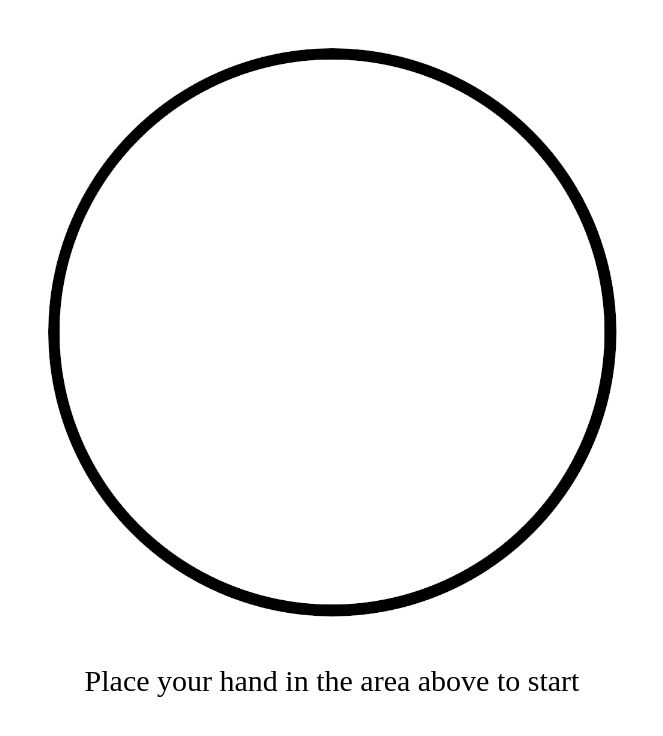
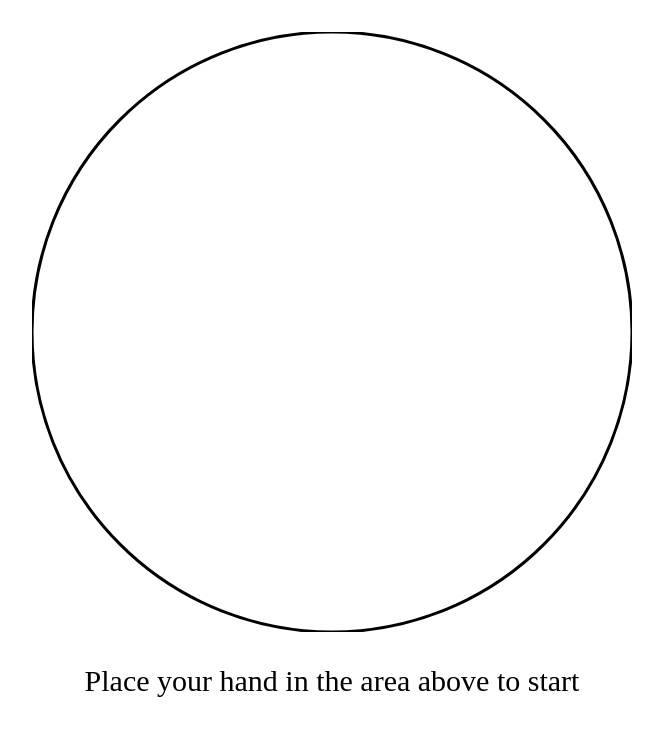
Before and after one commit to ggcosta/fortune-teller, a Next.js app: page / in a window 1280 px wide. Shown: the top 736 px of the page, without its empty margins (308-971 px from the left). Built offline with nearby package versions, Linux system fonts and the light colour scheme.

Commit message:
Added animation to start component and changed header title

```diff
--- a/components/Start.jsx
+++ b/components/Start.jsx
@@ -1,19 +1,46 @@
-import { useRef } from 'react';
-import Image from "next/image";
+import { useRef, useState, useEffect } from "react";
 
 const Start = ({ handleStart }) => {
+  const [isPressed, setIsPressed] = useState(false);
+  const circleRef = useRef(null);
   const timer = useRef(null);
 
   const handleMouseDown = () => {
-    timer.current = setTimeout(handleStart, 1000);
+    setIsPressed(true);
+    timer.current = setTimeout(handleStart, 2000);
   };
 
   const handleMouseUp = () => {
+    setIsPressed(false);
     clearTimeout(timer.current);
   };
 
+  useEffect(() => {
+    if (isPressed) {
+      const startTime = Date.now();
+      const id = setInterval(() => {
+        const elapsed = Date.now() - startTime;
+        if (elapsed > 2000) {
+          clearInterval(id);
+        } else {
+          circleRef.current.setAttribute("r", (300 * elapsed) / 2000);
+        }
+      }, 20);
+      return () => clearInterval(id);
+    } else {
+      circleRef.current.setAttribute("r", 0);
+    }
+  }, [isPressed]);
+
   return (
-    <div style={{ display: "flex", flexDirection: "column", alignItems: "center", width: "100%" }}>
+    <div
+      style={{
+        display: "flex",
+        flexDirection: "column",
+        alignItems: "center",
+        width: "100%",
+      }}
+    >
       <button
         style={{
           border: "none",
@@ -29,13 +56,25 @@ const Start = ({ handleStart }) => {
         onMouseUp={handleMouseUp}
         onMouseLeave={handleMouseUp}
       >
-        <Image
-          src="/images/hand_placement.png"
-          alt="Button Image"
-          width={600}
-          height={600}
-          priority
-        />
+        <svg width="600" height="600">
+          <circle
+            cx="300"
+            cy="300"
+            r="300"
+            stroke="black"
+            strokeWidth="3"
+            fill="transparent"
+          />
+          <circle
+            ref={circleRef}
+            cx="300"
+            cy="300"
+            r="0"
+            stroke="green"
+            strokeWidth="3"
+            fill="green"
+          />
+        </svg>
       </button>
       <p>Place your hand in the area above to start</p>
     </div>
--- a/pages/index.js
+++ b/pages/index.js
@@ -17,24 +17,23 @@ export default function Home() {
   const handleStart = () => {
     setEnterPressed(true);
     setStartPresentation(true);
-
   };
 
   // Function to run at the end of the presentation
   const handlePresentationEnd = () => {
     setStartPresentation(false);
-  }
+  };
 
   // Function to run when the start over button is pressed
   const handleRestart = () => {
     setStartPresentation(false);
     setEnterPressed(false);
-  }
+  };
 
   return (
     <>
       <Head>
-        <title>Create Next App</title>
+        <title>Fortune Teller</title>
         <meta name="description" content="Generated by create next app" />
         <meta name="viewport" content="width=device-width, initial-scale=1" />
         <link rel="icon" href="/favicon.ico" />
@@ -49,15 +48,12 @@ export default function Home() {
         )}
         {enterPressed && !startPresentation && (
           <div>
-            <button
-              className="begin-button"
-              onClick={handleRestart}
-            >
+            <button className="begin-button" onClick={handleRestart}>
               Start Over
             </button>
           </div>
         )}
       </main>
     </>
-  )
+  );
 }
```
